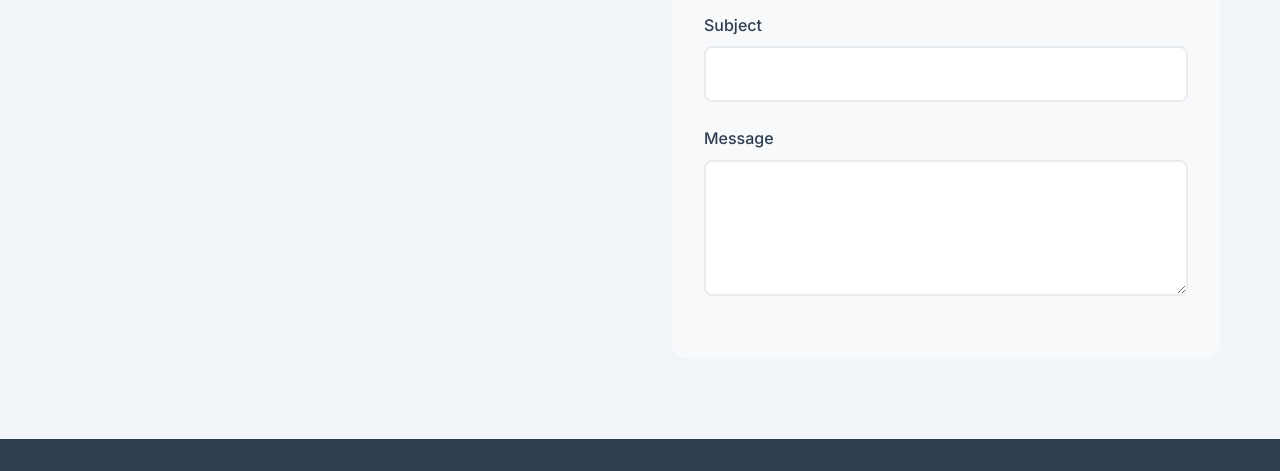
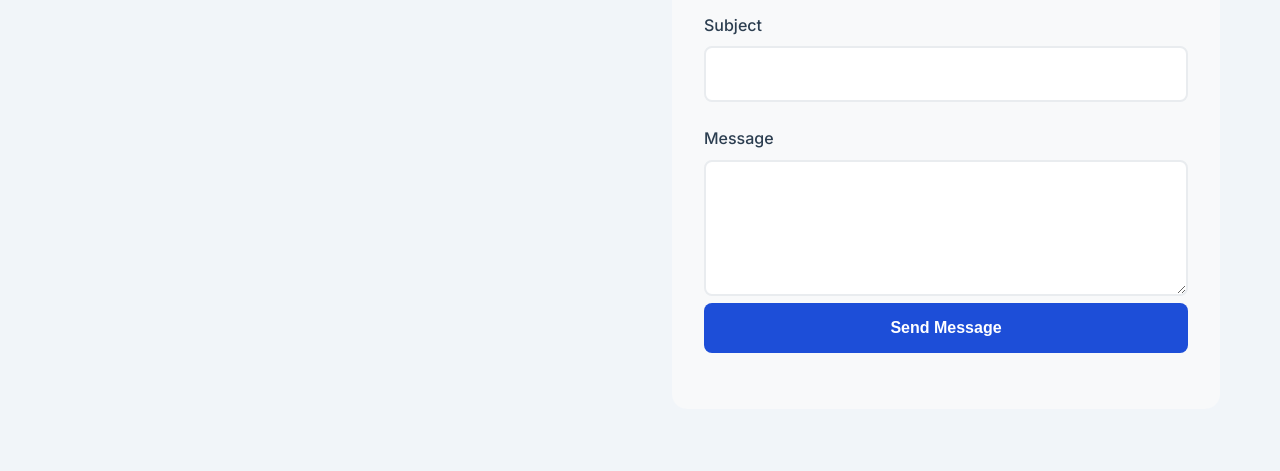
Before and after one commit to oussamased/myportfolio, a website: page src/index.html in a window 1280 px wide. Shown: the part 4321-4792 px from the top of the page. Drawn offline with Linux system fonts and the light colour scheme.

Commit message:
Update index.html

```diff
--- a/src/index.html
+++ b/src/index.html
@@ -263,6 +263,7 @@
                     <div class="form-group">
                         <label for="message">Message</label>
                         <textarea id="message" name="message" rows="5" required></textarea>
+                        <button type="submit" class="submit-btn">Send Message</button>
                     </div>
             <div class="container">
             </div>
```
